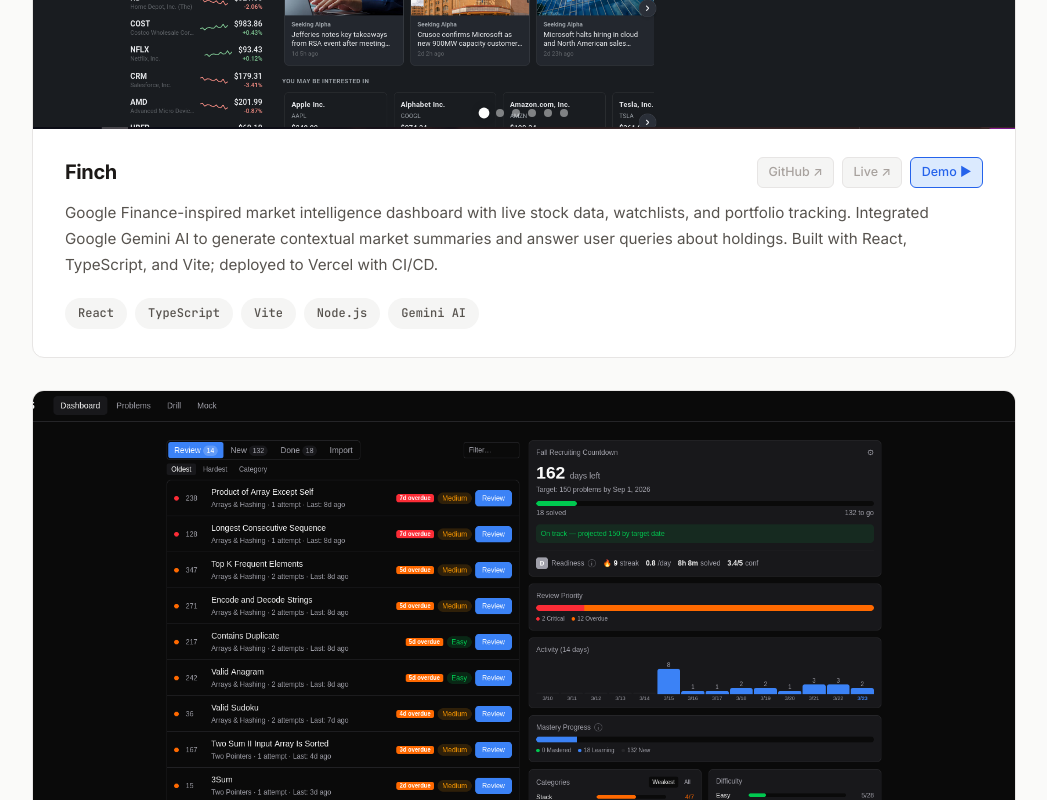
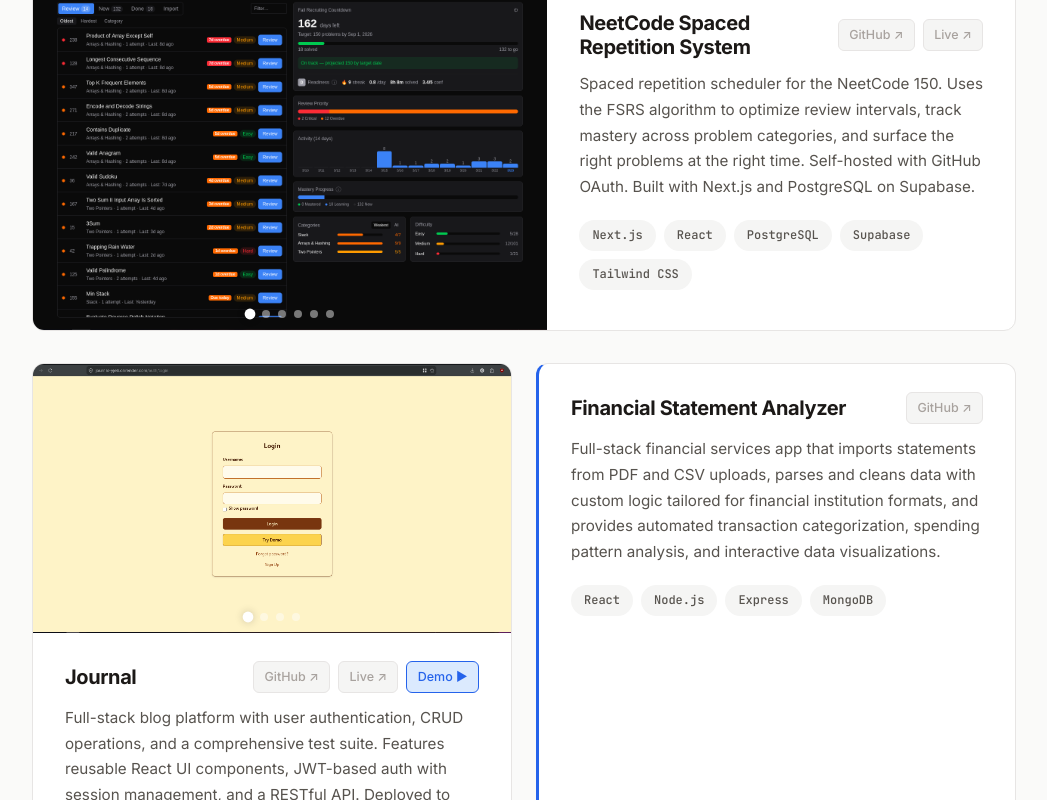
Before and after one commit to CadenceElaina/portfolio-site, a React (Vite) app: page / in a window 1280 px wide. Shown: the part 2100-2900 px from the top of the page, without its empty margins (116-1163 px from the left). Built offline with nearby package versions, Linux system fonts and the light colour scheme.

Commit message:
refactor: redesign projects section with featured/secondary layout
- Featured projects (Finch, NeetCode SRS) display full-width with
  side-by-side image and content layout
- Secondary projects (Journal, FSA) in a 2-column grid below
- Responsive: stacks to single column on mobile

```diff
--- a/src/App.css
+++ b/src/App.css
@@ -345,9 +345,16 @@
 }
 
 /* ===== Projects ===== */
-.projects-grid {
+.projects-featured {
   display: grid;
   gap: 2rem;
+  margin-bottom: 2rem;
+}
+
+.projects-other {
+  display: grid;
+  grid-template-columns: repeat(2, 1fr);
+  gap: 1.5rem;
 }
 
 .project-card {
@@ -366,6 +373,23 @@
 
 .project-card-compact {
   border-left: 3px solid var(--accent);
+}
+
+/* Featured cards: side-by-side image + content */
+.project-card-featured {
+  display: grid;
+  grid-template-columns: 1.1fr 1fr;
+}
+
+.project-card-featured .project-image-wrapper {
+  aspect-ratio: auto;
+  min-height: 360px;
+}
+
+.project-card-featured .project-body {
+  display: flex;
+  flex-direction: column;
+  justify-content: center;
 }
 
 .project-image-wrapper {
@@ -732,6 +756,19 @@
     flex-wrap: wrap;
   }
 
+  .project-card-featured {
+    grid-template-columns: 1fr;
+  }
+
+  .project-card-featured .project-image-wrapper {
+    min-height: auto;
+    aspect-ratio: 16 / 9;
+  }
+
+  .projects-other {
+    grid-template-columns: 1fr;
+  }
+
   .skills-grid {
     grid-template-columns: repeat(2, 1fr);
   }
--- a/src/App.jsx
+++ b/src/App.jsx
@@ -8,7 +8,7 @@
   { label: "Contact", href: "#contact" },
 ];
 
-const PROJECTS = [
+const FEATURED_PROJECTS = [
   {
     title: "Finch",
     description:
@@ -44,6 +44,9 @@
     ],
     video: null,
   },
+];
+
+const OTHER_PROJECTS = [
   {
     title: "Journal",
     description:
@@ -242,7 +245,7 @@
   );
 }
 
-function ProjectCard({ project }) {
+function ProjectCard({ project, featured }) {
   const [currentImg, setCurrentImg] = useState(0);
   const images = project.images || [];
 
@@ -250,10 +253,16 @@
   const prevImg = () =>
     setCurrentImg((i) => (i - 1 + images.length) % images.length);
 
+  const cardClass = [
+    "project-card",
+    featured ? "project-card-featured" : "",
+    images.length === 0 ? "project-card-compact" : "",
+  ]
+    .filter(Boolean)
+    .join(" ");
+
   return (
-    <div
-      className={`project-card${images.length === 0 ? " project-card-compact" : ""}`}
-    >
+    <div className={cardClass}>
       {images.length > 0 && (
         <div className="project-image-wrapper">
           <img
@@ -346,8 +355,13 @@
           <p className="section-label">Projects</p>
           <h2>Things I've built</h2>
         </div>
-        <div className="projects-grid">
-          {PROJECTS.map((project) => (
+        <div className="projects-featured">
+          {FEATURED_PROJECTS.map((project) => (
+            <ProjectCard key={project.title} project={project} featured />
+          ))}
+        </div>
+        <div className="projects-other">
+          {OTHER_PROJECTS.map((project) => (
             <ProjectCard key={project.title} project={project} />
           ))}
         </div>
```
